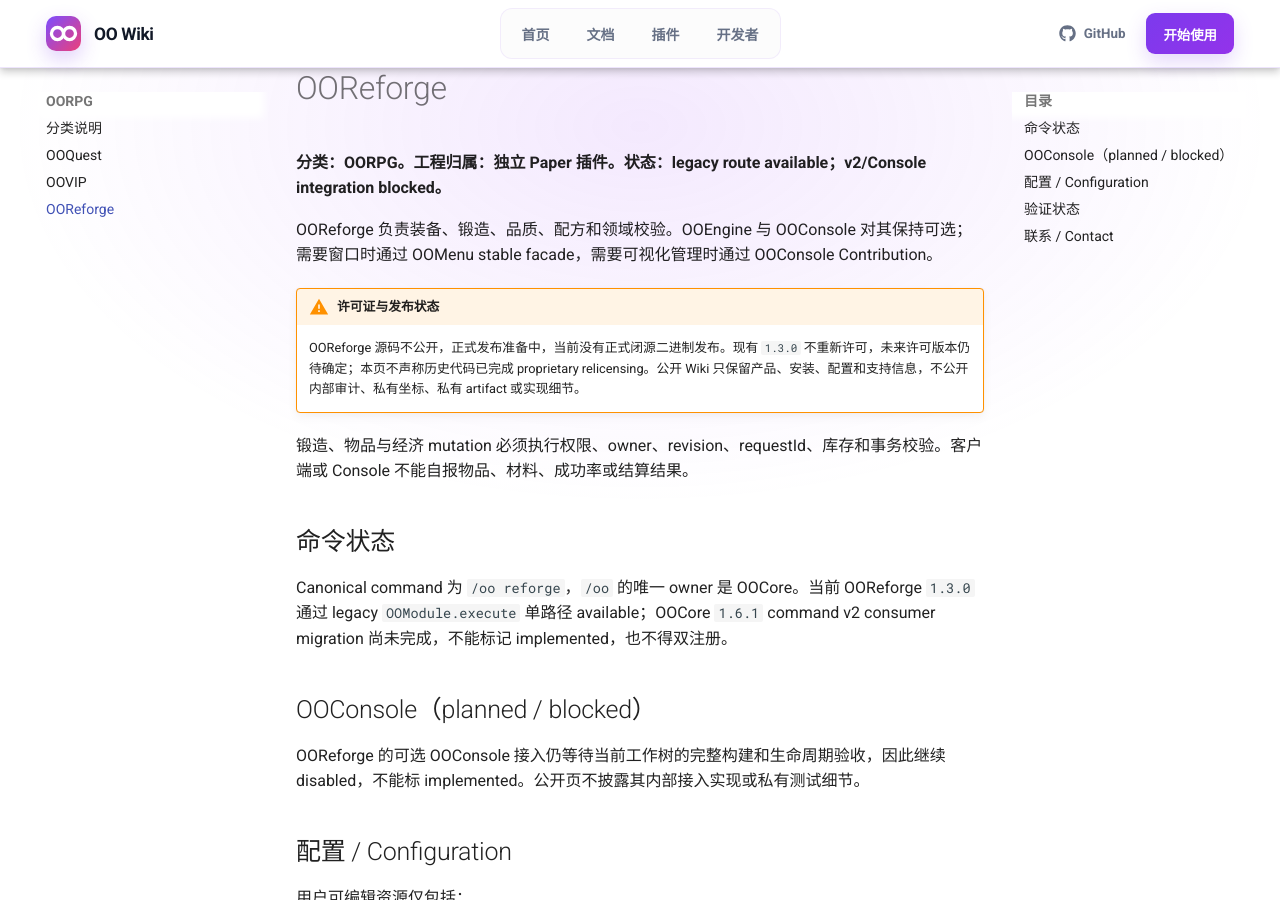
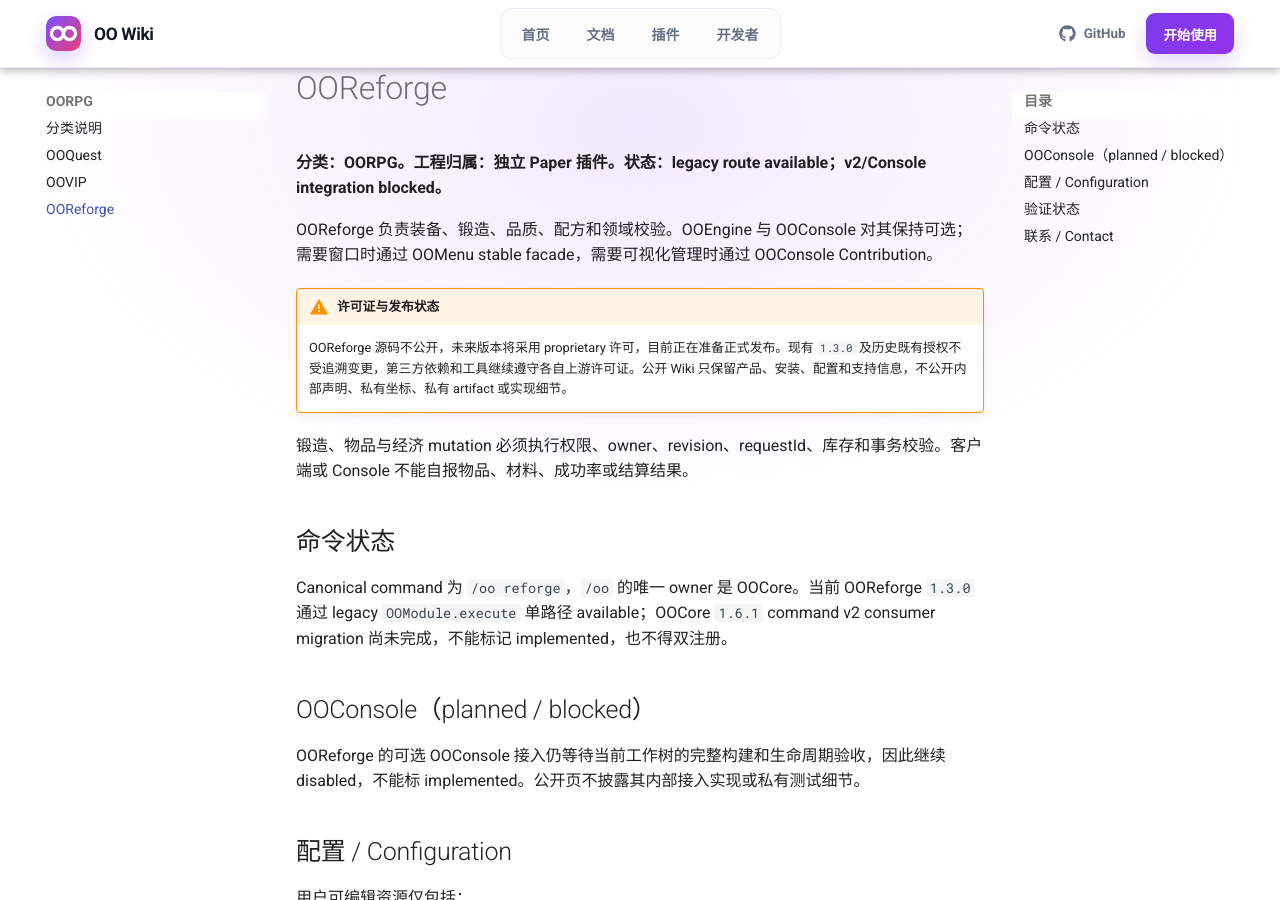
Before and after one commit to Meowopia/OOWiki, an MkDocs documentation site: the page built from docs/oorpg/ooreforge.md, in a window 1280 px wide and 900 px high. Built offline with MkDocs 1.6.1 and Material for MkDocs 9.7.7, drawn with Linux system fonts in a browser that asks for light colours; comment, search, counter and statistics services are not loaded.

Commit message:
docs: update OOReforge ownership status

```diff
--- a/docs/oorpg/ooreforge.md
+++ b/docs/oorpg/ooreforge.md
@@ -5,7 +5,7 @@
 OOReforge 负责装备、锻造、品质、配方和领域校验。OOEngine 与 OOConsole 对其保持可选；需要窗口时通过 OOMenu stable facade，需要可视化管理时通过 OOConsole Contribution。
 
 !!! warning "许可证与发布状态"
-    OOReforge 源码不公开，正式发布准备中，当前没有正式闭源二进制发布。现有 `1.3.0` 不重新许可，未来许可版本仍待确定；本页不声称历史代码已完成 proprietary relicensing。公开 Wiki 只保留产品、安装、配置和支持信息，不公开内部审计、私有坐标、私有 artifact 或实现细节。
+    OOReforge 源码不公开，未来版本将采用 proprietary 许可，目前正在准备正式发布。现有 `1.3.0` 及历史既有授权不受追溯变更，第三方依赖和工具继续遵守各自上游许可证。公开 Wiki 只保留产品、安装、配置和支持信息，不公开内部声明、私有坐标、私有 artifact 或实现细节。
 
 锻造、物品与经济 mutation 必须执行权限、owner、revision、requestId、库存和事务校验。客户端或 Console 不能自报物品、材料、成功率或结算结果。
 
```
